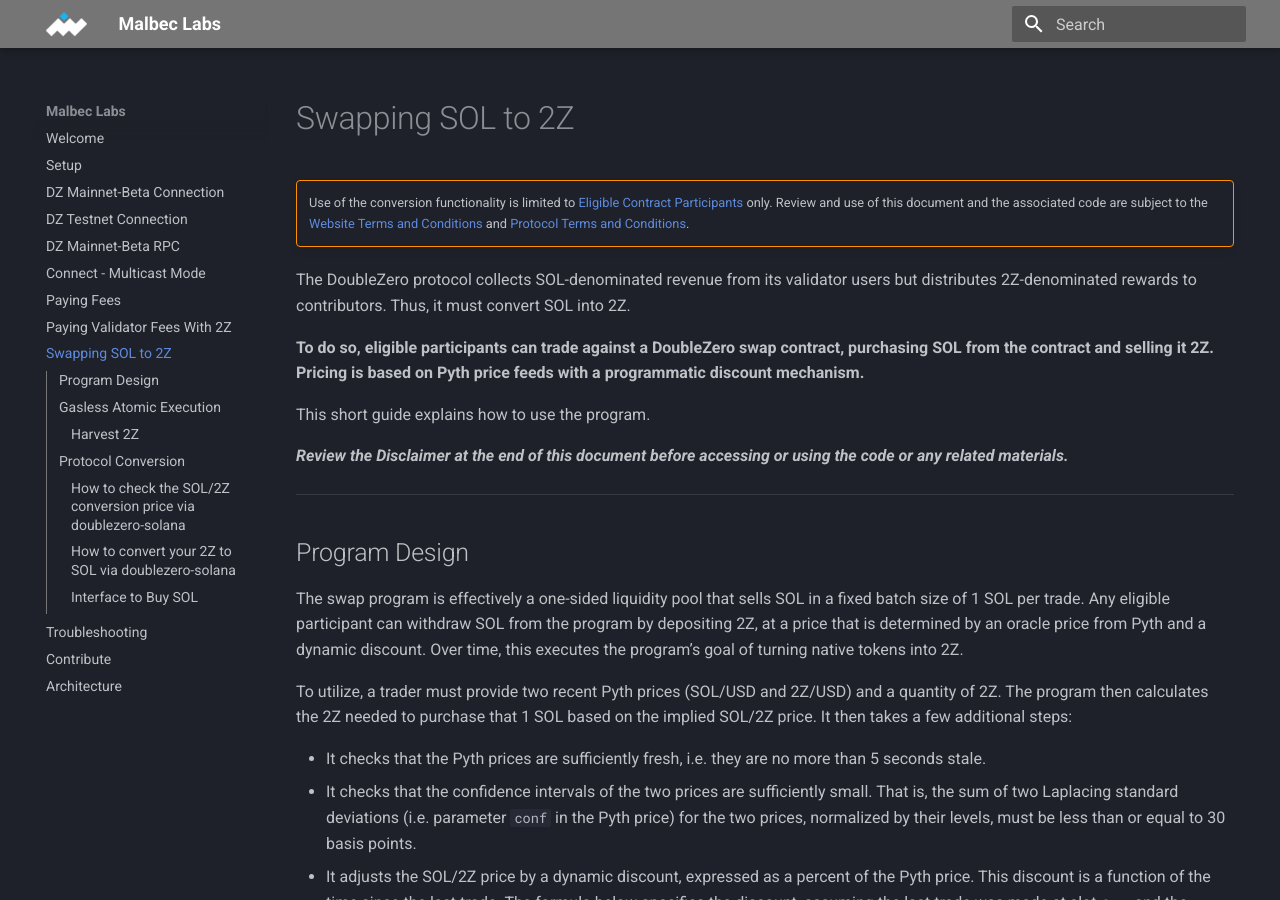
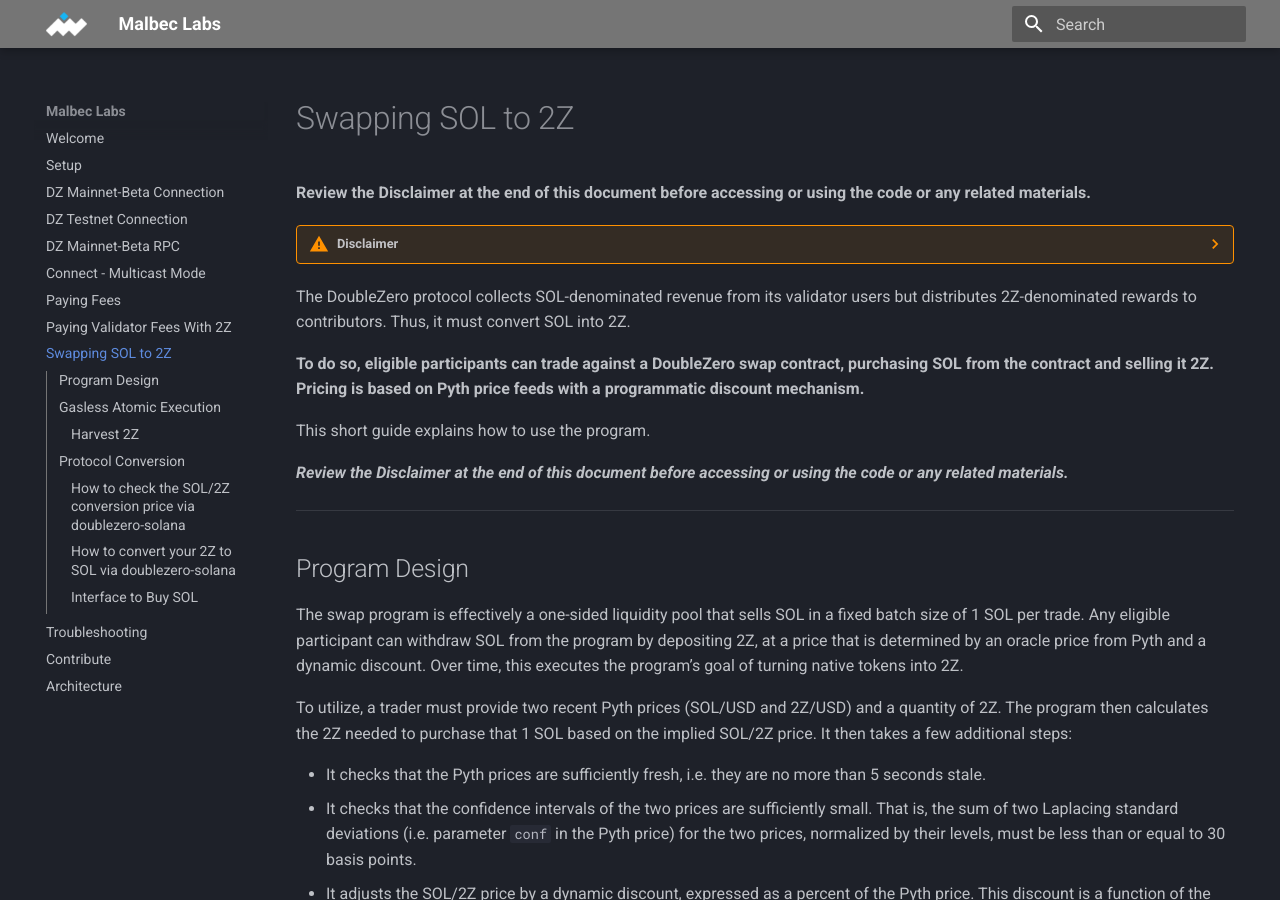
Before and after one commit to malbeclabs/docs, an MkDocs documentation site: the page built from docs/Swapping-sol-to-2z.md, in a window 1280 px wide and 900 px high. Built offline with MkDocs 1.6.1 and Material for MkDocs 9.7.7, drawn with Linux system fonts in a browser that asks for light colours; some of the changed lines change nothing that is shown.

Commit message:
Update Swapping-sol-to-2z.md

```diff
--- a/docs/Swapping-sol-to-2z.md
+++ b/docs/Swapping-sol-to-2z.md
@@ -1,7 +1,22 @@
-# Swapping SOL to 2Z
+**Review the Disclaimer at the end of this document before accessing or using the code or any
+related materials.**
 
-!!! warning ""
-    Use of the conversion functionality is limited to [Eligible Contract Participants](https://share.google/dXO473u1lUjKvUH6t) only. Review and use of this document and the associated code are subject to the [Website Terms and Conditions](https://doublezero.xyz/terms) and [Protocol Terms and Conditions](https://doublezero.xyz/terms-protocol).
+<!-- https://github.com/doublezerofoundation/doublezero-offchain/pull/159 -->
+
+??? warning "Disclaimer"
+
+    This document and the associated code are provided for informational and technical purposes only. The token conversion functionality described herein is non-custodial—users interact directly with the underlying smart contracts and retain full control of their assets at all times.
+
+    The system may rely on or interact with third-party code, data sources, or pricing and fee mechanisms (for example, smart contracts, APIs, or decentralized exchanges) that are not developed, controlled, or reviewed by the developer(s) or publisher(s). No representation or warranty is made as to the accuracy, functionality, or security of any third-party component.
+    The developer(s) and publisher(s) of this code do not guarantee its accuracy, completeness, or continued availability. The code and related materials are provided “as is”, and may contain bugs, errors, or vulnerabilities. Use is entirely at your own risk.
+    The developer(s) and publisher(s) do not receive any fees in connection with the use of these contracts. They are under no obligation to maintain, update, or support the code or related documentation.
+
+    This document does not constitute an offer to sell, a solicitation to buy, or a recommendation to participate in any token conversion, swap or other transaction. No legal, financial, or investment advice is provided.
+    Users are solely responsible for determining the legality of their activities. They should review the laws and regulations applicable in their jurisdiction and consult independent advisors before using the code or participating in any conversion. Use is prohibited where it would be unlawful, including by persons or entities subject to sanctions or in restricted jurisdictions.
+
+    To the maximum extent permitted by law, the developer(s) and publisher(s) disclaim all liability for any loss, damage, or claim arising from or in connection with use of the code or participation in the conversion.
+
+    Review and use of this document and the associated code are subject to the [Website Terms and Conditions](https://doublezero.xyz/terms) and [Protocol Terms and Conditions](https://doublezero.xyz/terms-protocol).
 
 The DoubleZero protocol collects SOL-denominated revenue from its validator users but distributes 2Z-denominated rewards to contributors. Thus, it must convert SOL into 2Z.
 
```
